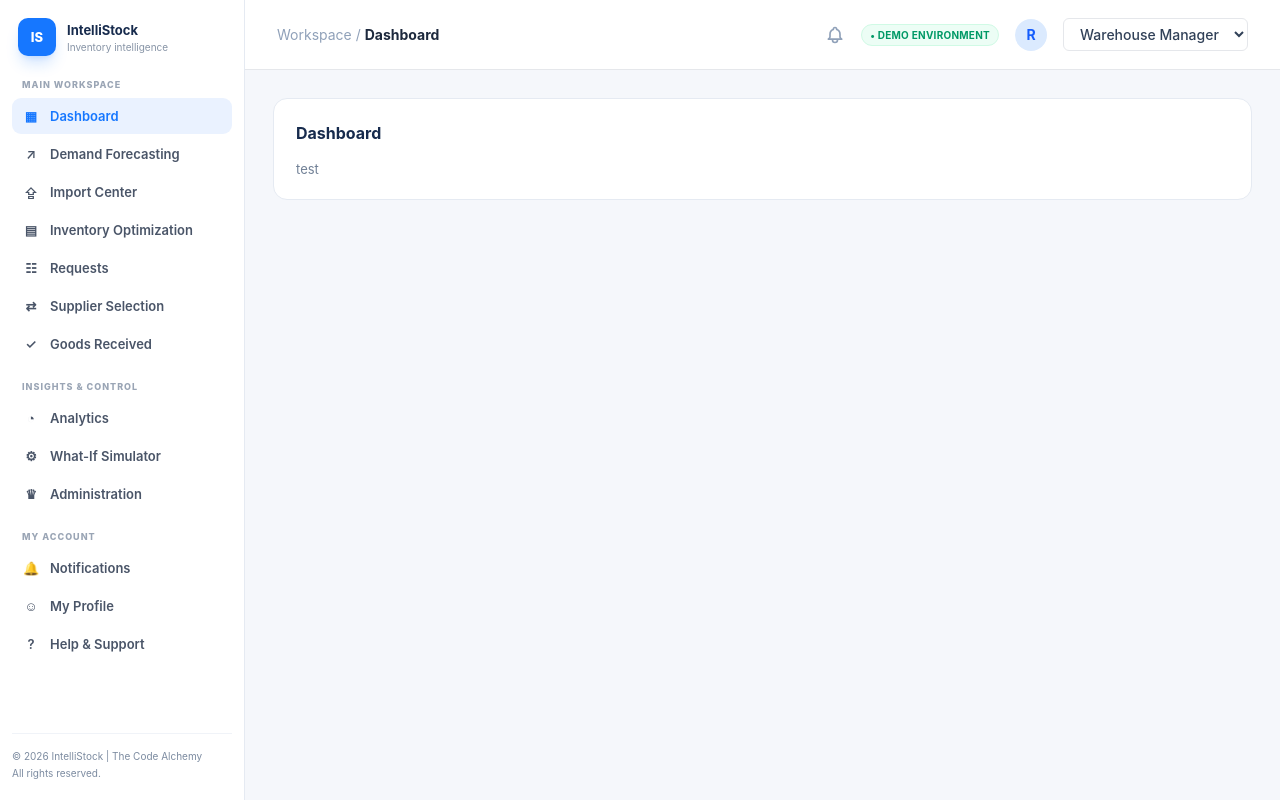
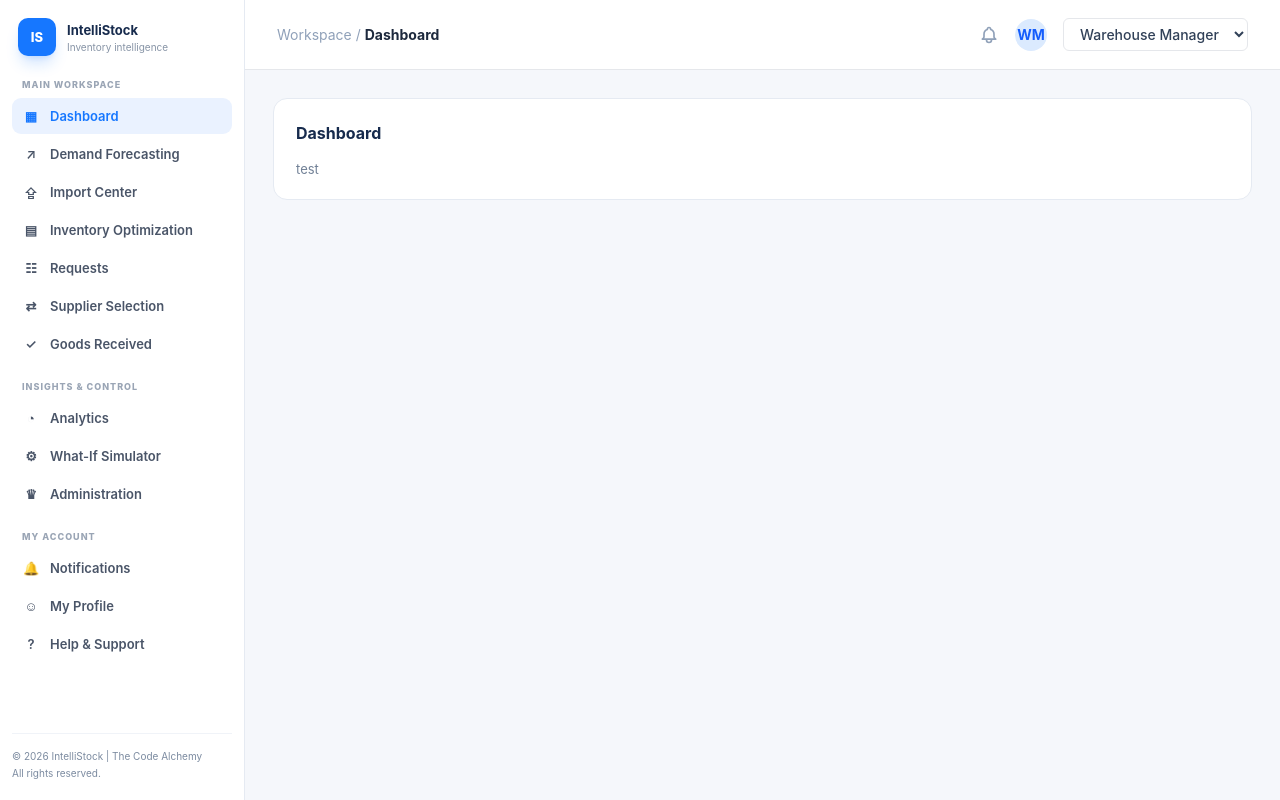
Before and after one commit to sithumthegreat/IntelliStock-Warehouse-Management-System, a React app in the folder frontend/: page /login in a window 1280 px wide. Both pictures are taken after a click on the button "Sign in to workspace". Built offline with nearby package versions, Linux system fonts and the light colour scheme; the HTML template or start-up script is replaced by a standard one.

Commit message:
Add auth context, login screen and sign out

```diff
--- a/frontend/src/components/Topbar.jsx
+++ b/frontend/src/components/Topbar.jsx
@@ -1,6 +1,7 @@
 import { useLocation } from 'react-router-dom'
 import { useRole } from '../context/RoleContext'
 import { NAV_GROUPS } from '../config/navigation'
+import UserMenu from './UserMenu'
 
 export default function Topbar() {
   const { currentRole, setCurrentRole, ROLES } = useRole()
@@ -23,13 +24,8 @@ export default function Topbar() {
           </svg>
         </button>
 
-        <span className="text-[10px] bg-emerald-50 text-emerald-600 font-bold px-2 py-1 rounded-full uppercase tracking-wide border border-emerald-100">
-          • Demo Environment
-        </span>
 
-        <div className="w-8 h-8 rounded-full bg-blue-100 text-blue-600 flex items-center justify-center font-bold text-sm">
-          R
-        </div>
+        <UserMenu />
 
         <select
           value={currentRole}
--- /dev/null
+++ b/frontend/src/components/UserMenu.jsx
@@ -0,0 +1,78 @@
+import { useEffect, useRef, useState } from 'react'
+import { Link } from 'react-router-dom'
+import { useAuth } from '../context/AuthContext'
+
+const initials = (name) =>
+  name
+    .split(' ')
+    .filter(Boolean)
+    .slice(0, 2)
+    .map((w) => w[0].toUpperCase())
+    .join('')
+
+export default function UserMenu() {
+  const { currentUser, logout } = useAuth()
+  const [open, setOpen] = useState(false)
+  const ref = useRef(null)
+
+  // Close the menu when clicking outside it or pressing Escape
+  useEffect(() => {
+    if (!open) return
+    const onClick = (e) => {
+      if (!ref.current?.contains(e.target)) setOpen(false)
+    }
+    const onKey = (e) => e.key === 'Escape' && setOpen(false)
+    document.addEventListener('mousedown', onClick)
+    document.addEventListener('keydown', onKey)
+    return () => {
+      document.removeEventListener('mousedown', onClick)
+      document.removeEventListener('keydown', onKey)
+    }
+  }, [open])
+
+  if (!currentUser) return null
+
+  return (
+    <div ref={ref} className="relative">
+      <button
+        onClick={() => setOpen(!open)}
+        aria-haspopup="menu"
+        aria-expanded={open}
+        title={currentUser.name}
+        className="flex size-8 cursor-pointer items-center justify-center rounded-full bg-blue-100 text-sm font-bold text-blue-600 hover:ring-2 hover:ring-blue-200"
+      >
+        {initials(currentUser.name)}
+      </button>
+
+      {open && (
+        <div
+          role="menu"
+          className="absolute right-0 top-11 z-30 w-60 rounded-xl border border-gray-200 bg-white p-2 shadow-xl"
+        >
+          <div className="border-b border-gray-100 px-3 py-2.5">
+            <p className="truncate text-sm font-bold text-slate-800">{currentUser.name}</p>
+            <p className="truncate text-xs text-slate-500">{currentUser.email}</p>
+            <span className="mt-2 inline-block rounded-md bg-blue-50 px-2 py-1 text-[10px] font-bold text-blue-700">
+              {currentUser.role}
+            </span>
+          </div>
+          <Link
+            to="/profile"
+            role="menuitem"
+            onClick={() => setOpen(false)}
+            className="mt-1 block rounded-lg px-3 py-2 text-sm text-slate-700 hover:bg-slate-50"
+          >
+            My profile
+          </Link>
+          <button
+            role="menuitem"
+            onClick={logout}
+            className="block w-full cursor-pointer rounded-lg px-3 py-2 text-left text-sm font-semibold text-red-600 hover:bg-red-50"
+          >
+            Sign out
+          </button>
+        </div>
+      )}
+    </div>
+  )
+}
--- a/frontend/src/pages/auth/AuthLayout.jsx
+++ b/frontend/src/pages/auth/AuthLayout.jsx
@@ -10,14 +10,7 @@ export default function AuthLayout({ children }) {
         {/* Dark blue overlay so the text stays readable over the photo */}
         <div className="absolute inset-0 bg-gradient-to-t from-[#0a2150]/95 via-[#0d2f66]/45 to-[#0d2f66]/10" />
 
-        <div className="relative z-10 max-w-[520px] px-14 pb-14">
-          <h2 className="mb-2.5 text-[34px] font-extrabold leading-tight tracking-tight">
-            Stock the right amount, at the right time
-          </h2>
-          <p className="text-[15px] leading-relaxed text-[#d6e6ff]">
-            Forecast demand, set reorder points and follow every purchase order in one workspace.
-          </p>
-        </div>
+
       </aside>
 
       <main className="flex items-start justify-center px-5 py-8 lg:items-center lg:px-12">
```
